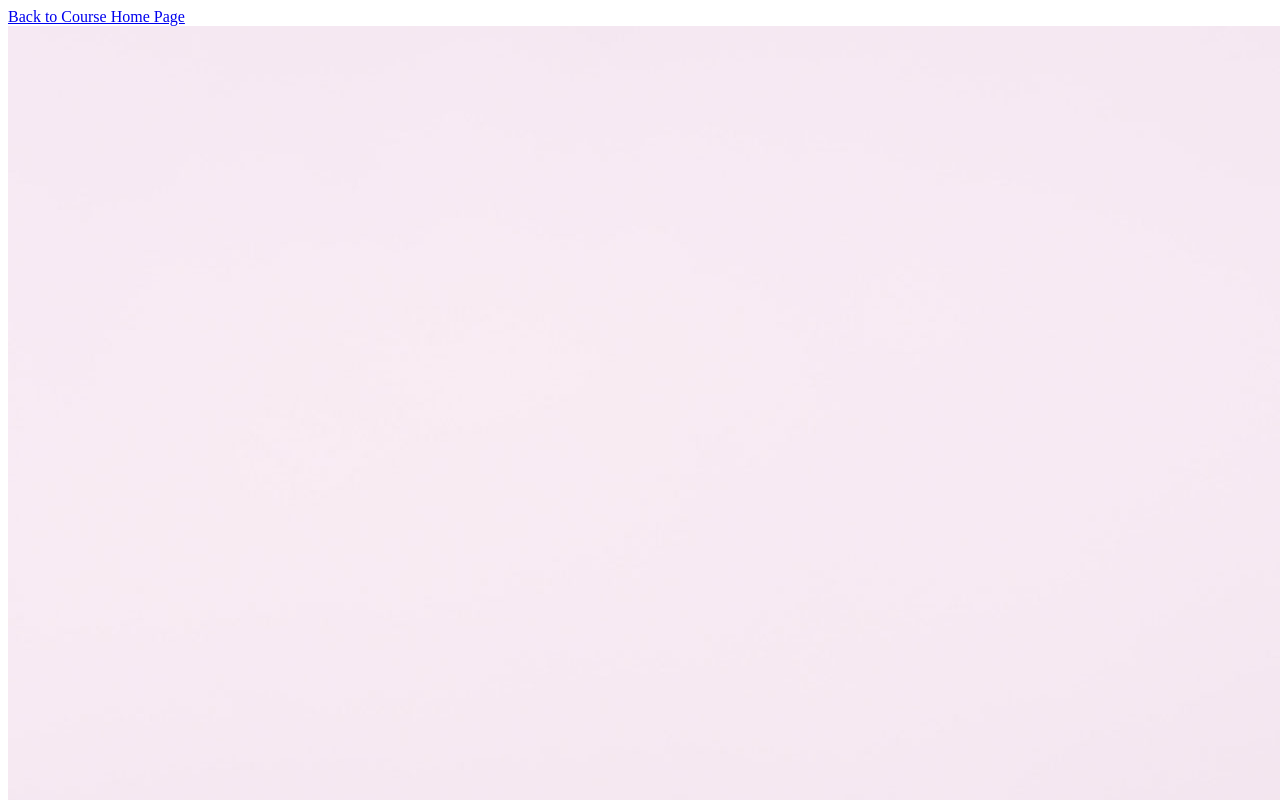
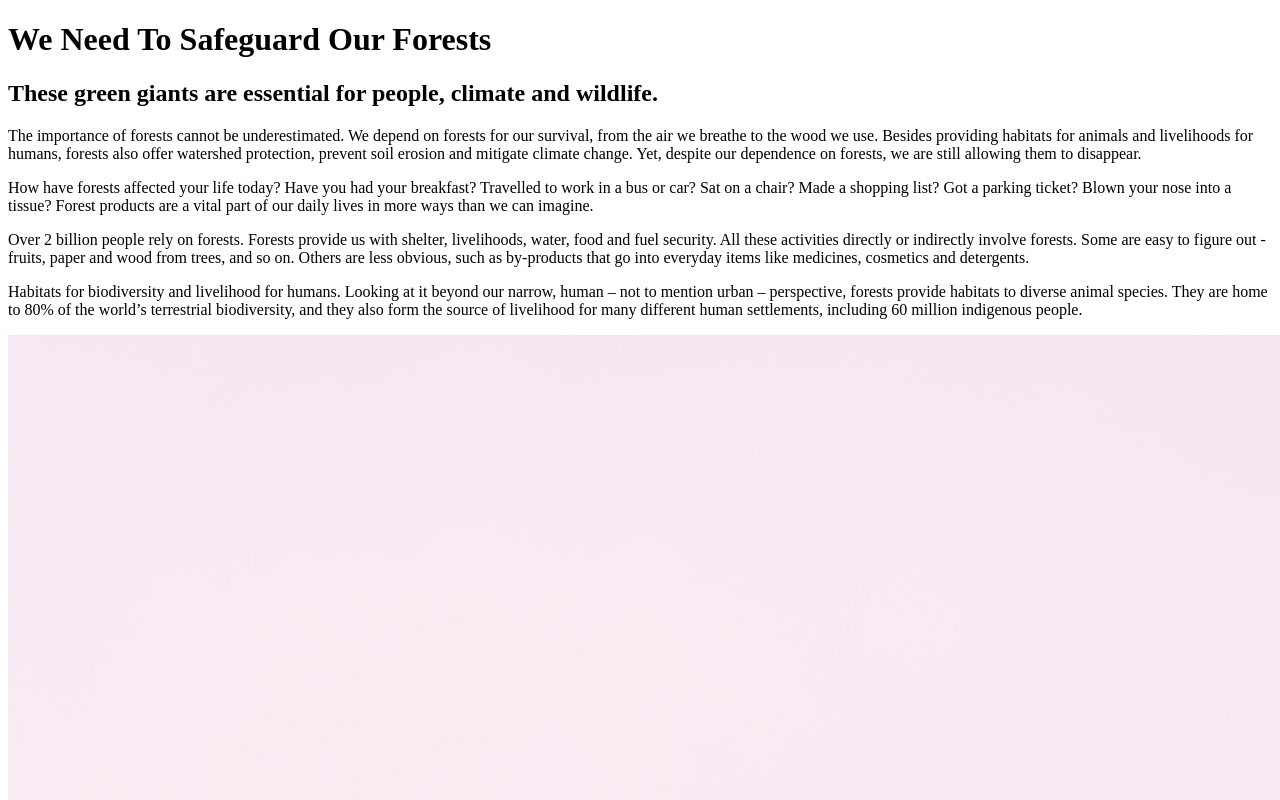
Before and after one commit to sydneyroach/gra321-f19, a plain HTML site: page project3/index.html in a window 1280 px wide. Shown: the top 800 px of the page. Drawn offline with Linux system fonts and the light colour scheme.

Commit message:
add content

```diff
--- a/project3/index.html
+++ b/project3/index.html
@@ -1,11 +1,17 @@
 <!DOCTYPE html>
 <html>
 <head>
-    <title>Sydney Roach-Project 3</title>
+    <title>We Need To Safeguard Our Forests</title>
 </head>
 <body>
-    <a href="../index.html"title="Course Home Page">Back to Course Home Page</a>
+    <h1>We Need To Safeguard Our Forests</h1>
+    <h2>These green giants are essential for people, climate and wildlife.</h2>
+    <p>The importance of forests cannot be underestimated. We depend on forests for our survival, from the air we breathe to the wood we use. Besides providing habitats for animals and livelihoods for humans, forests also offer watershed protection, prevent soil erosion and mitigate climate change. Yet, despite our dependence on forests, we are still allowing them to disappear.</p>
+    <p>How have forests affected your life today? Have you had your breakfast? Travelled to work in a bus or car? Sat on a chair? Made a shopping list? Got a parking ticket? Blown your nose into a tissue? Forest products are a vital part of our daily lives in more ways than we can imagine.</p>
+    <p>Over 2 billion people rely on forests. Forests provide us with shelter, livelihoods, water, food and fuel security. All these activities directly or indirectly involve forests. Some are easy to figure out - fruits, paper and wood from trees, and so on. Others are less obvious, such as by-products that go into everyday items like medicines, cosmetics and detergents.</p>
+    <p>Habitats for biodiversity and livelihood for humans. Looking at it beyond our narrow, human – not to mention urban – perspective, forests provide habitats to diverse animal species. They are home to 80% of the world’s terrestrial biodiversity, and they also form the source of livelihood for many different human settlements, including 60 million indigenous people.</p>
+<img src="img/trees.jpg" alt="foggy forest">
+<a href="../index.html"title="Course Home Page">Back to Course Home Page</a>
     <a href="project3/index.html" title="Project 3"></a>
-<img src="img/trees.jpg" alt="foggy forest">
 </body>
 </html>
```
